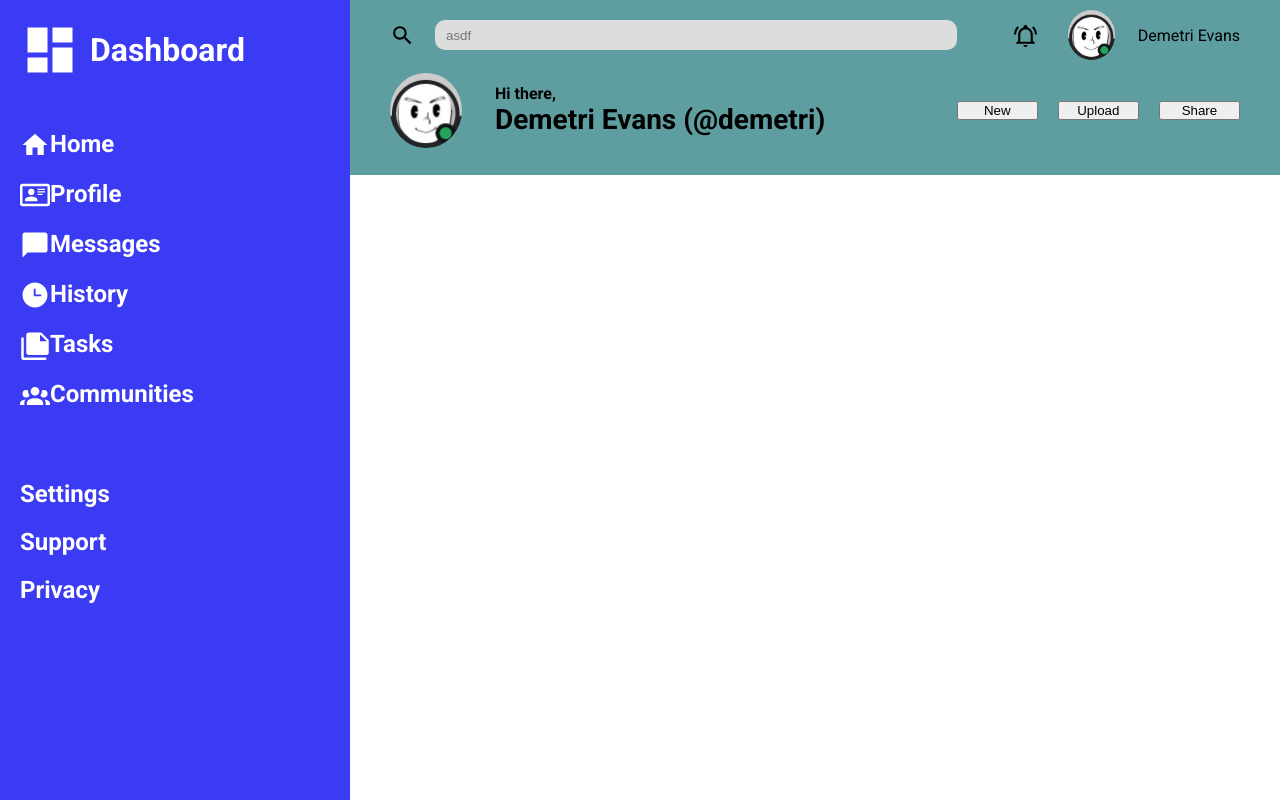
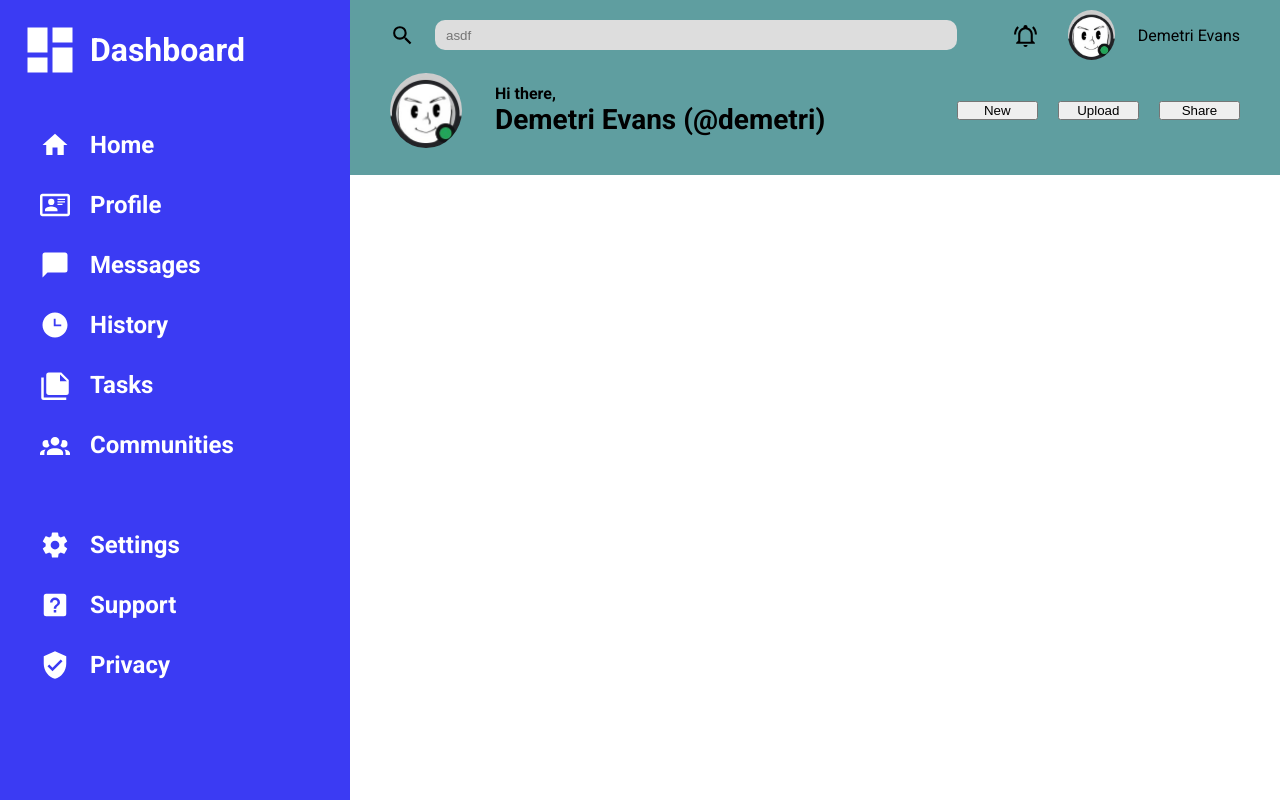
Before and after one commit to DarkBlueMoon/admin-dashboard, a plain HTML site: page index.html in a window 1280 px wide. Drawn offline with Linux system fonts and the light colour scheme.

Commit message:
Sidebar styling

```diff
--- a/index.html
+++ b/index.html
@@ -17,41 +17,62 @@
       <div class="dash-section">
         <a href="#">
           <img src="img/view-dashboard.svg" class="filter-white dash-img">
-          <span>Dashboard</span>
+          Dashboard
         </a>
       </div>
 
       <ul class="links">
         <div class="group-one">
           <li>
+            <a href="#">
               <img src="img/home.svg" class="filter-white">
-            <a href="#">Home</a>
+              Home
+            </a>
           </li>
           <li>
+            <a href="#">
               <img src="img/card-account-details-outline.svg" class="filter-white">
-            <a href="#">Profile</a>
+              Profile
+            </a>
           </li>
           <li>
+            <a href="#">
               <img src="img/message.svg" class="filter-white">
-            <a href="#">Messages</a>
+              Messages
+            </a>
           </li>
           <li>
+            <a href="#">
               <img src="img/clock-time-three.svg" class="filter-white">
-            <a href="#">History</a>
+              History
+            </a>
           </li>
           <li>
+            <a href="#">
               <img src="img/note-multiple.svg" class="filter-white">
-            <a href="#">Tasks</a>
+              Tasks
+            </a>
           </li>
           <li>
+            <a href="#">
               <img src="img/account-group.svg" class="filter-white">
-            <a href="#">Communities</a>
+              Communities
+            </a>
           </li>
         </div>
         <div class="group-two">
-          <li><a href="#">Settings</a></li>
-          <li><a href="#">Support</a></li>
-          <li><a href="#">Privacy</a></li>
+          <li><a href="#">
+              <img src="img/cog.svg" class="filter-white"></img>
+              Settings
+            </a></li>
+          <li><a href="#">
+              <img src="img/help-box.svg" class="filter-white"></img>
+              Support
+            </a></li>
+          <li><a href="#">
+              <img src="img/shield-check.svg" class="filter-white"></img>
+              Privacy
+            </a></li>
         </div>
       </ul>
 
--- a/style.css
+++ b/style.css
@@ -16,17 +16,19 @@ body {
   grid-template-columns: clamp(300px, 50%, 350px) 1fr;
 }
 
+.filter-white {
+  filter: invert(100%) sepia(0%) saturate(898%) hue-rotate(19deg) brightness(114%) contrast(100%);
+}
+
+/* SIDEBAR STYLING */
+
 .sidebar {
   display: grid;
-  grid-template-columns: auto auto;
   padding-left: 20px;
   gap: 30px 0px;
   grid-template-rows: 100px 1fr;
   background-color: rgb(59, 59, 243);
 }
-
-/* Try to use grid-template-areas to put all sidebar img on one side,
-   sidebar links on other side */
 
 .sidebar img {
   width: 30px;
@@ -36,72 +38,36 @@ body {
   width: 60px;
 }
 
-.filter-white {
-  filter: invert(100%) sepia(0%) saturate(898%) hue-rotate(19deg) brightness(114%) contrast(100%);
-}
-
 .dash-section {
   display: grid;
 }
 
-.dash-section a {
+.dash-section a,
+.group-one a,
+.group-two a {
   display: grid;
   grid-template-columns: 70px;
   grid-auto-flow: column;
   align-items: center;
 }
 
-/*
-.dash-section span {
-  grid-column: 2;
-} */
-
-/* .dash-section a {
-  grid-column: 2;
-} */
-
-/* .dash-section {
-  grid-column: 2;
-  margin-top: 20px;
-  display: flex;
-  align-items: center;
-  gap: 10px;
-} */
-
 .links {
-  /* grid-column: 2; */
-  grid-row: 2;
   display: grid;
-  grid-template-rows: min-content min-content;
-  /* align-items: start; */
-  /* grid-template-columns: auto auto; */
+  grid-template-rows: repeat(2, min-content);
+  gap: 70px;
 }
 
 .links .group-one,
 .links .group-two {
   display: grid;
-  gap: 20px;
+  gap: 30px;
   font-weight: bold;
 }
 
-.links .group-one {
-  margin-bottom: 70px;
+.group-one img,
+.group-two img {
+  justify-self: center;
 }
-
-.group-one li {
-  display: grid;
-  grid-template-columns: min-content min-content;
-}
-
-.group-one li a {
-  grid-column: 2;
-}
-
-/* .links li {
-  display: flex;
-  align-items: center;
-  gap: 40px;
-} */
 
 .sidebar ul,
 .dash-section {
@@ -114,14 +80,12 @@ body {
   color: white;
 }
 
-/* .dash-section svg {
-  width: 75px;
-} */
-
 .dash-section a {
   font-size: 2rem;
   font-weight: bold;
 }
+
+/* HEADER STYLING */
 
 .header {
   display: grid;
```
Also changed, not shown: img/cog.svg (added), img/help-box.svg (added), img/shield-check.svg (added). Lines whose indentation alone changed are shown as unchanged.
